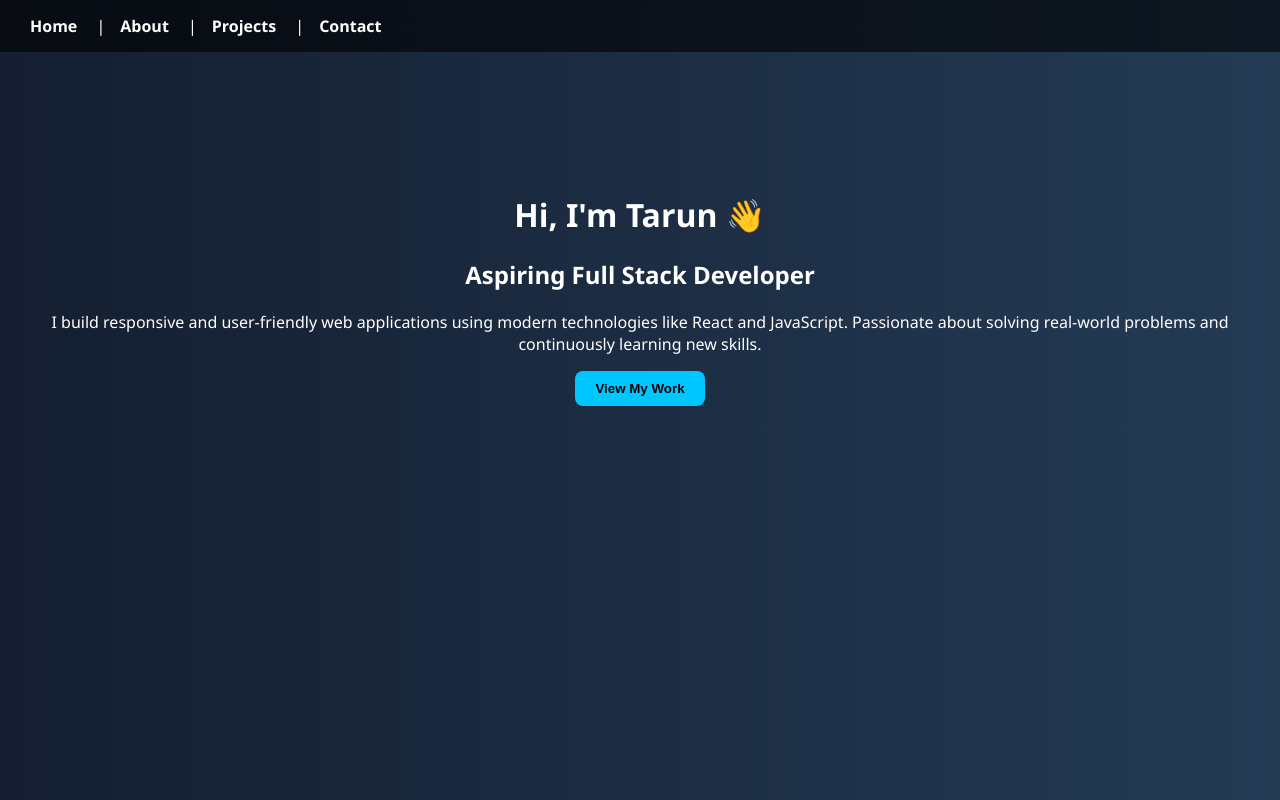
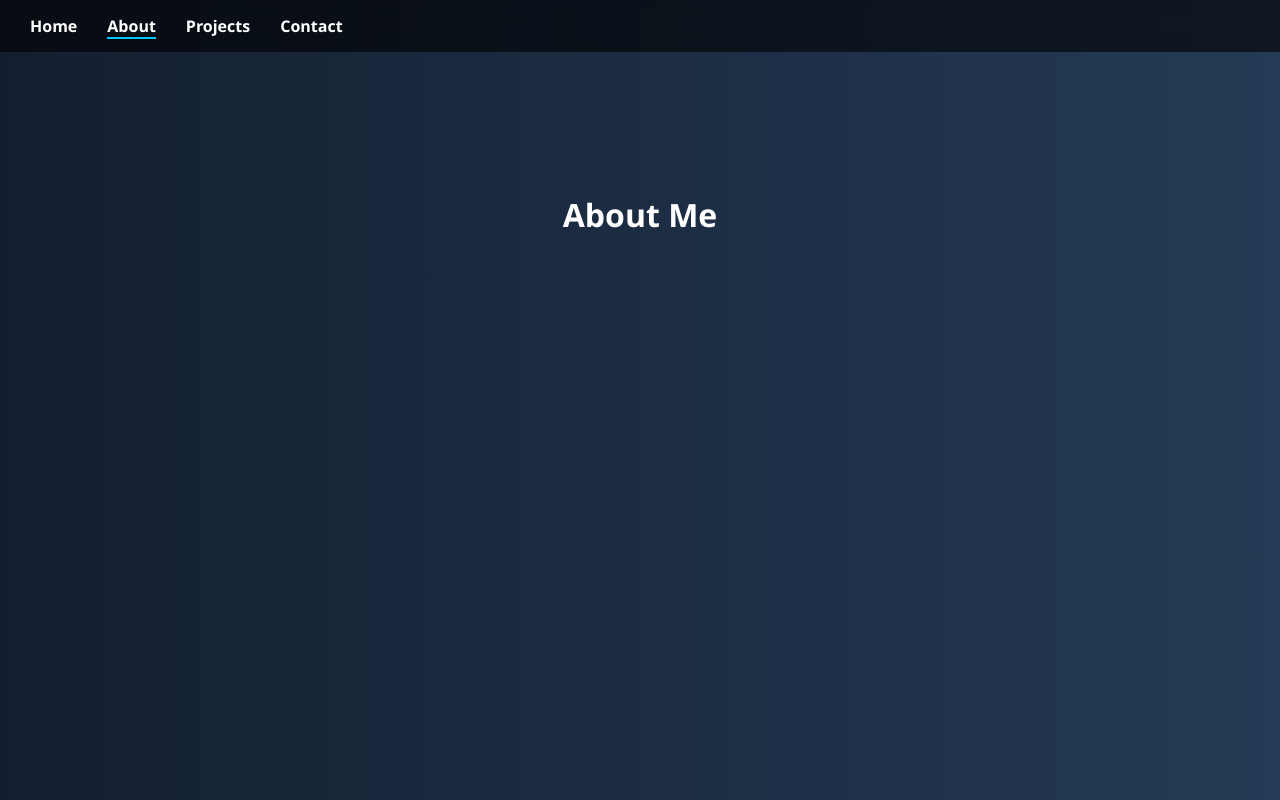
Before and after one commit to Tarun345-ai/My_Portfolio, a React (Create React App) app: page /about in a window 1280 px wide. Built offline with nearby package versions, Linux system fonts and the light colour scheme.

Commit message:
Added page transitions and final UI polish

```diff
--- a/src/App.css
+++ b/src/App.css
@@ -60,3 +60,16 @@ button:hover {
 .project-card:hover {
   transform: scale(1.05);
 }
+nav a.active {
+  border-bottom: 2px solid #00c6ff;
+}
+.projects-container {
+  display: flex;
+  flex-wrap: wrap;
+  justify-content: center;
+  gap: 20px;
+}
+.project-card:hover {
+  transform: scale(1.05);
+  box-shadow: 0 0 20px rgba(0,198,255,0.6);
+}
--- a/src/components/Navbar.js
+++ b/src/components/Navbar.js
@@ -1,12 +1,12 @@
-import { Link } from "react-router-dom";
+import { NavLink } from "react-router-dom";
 
 function Navbar() {
   return (
     <nav>
-      <Link to="/">Home</Link> |
-      <Link to="/about">About</Link> |
-      <Link to="/projects">Projects</Link> |
-      <Link to="/contact">Contact</Link>
+      <NavLink to="/">Home</NavLink>
+      <NavLink to="/about">About</NavLink>
+      <NavLink to="/projects">Projects</NavLink>
+      <NavLink to="/contact">Contact</NavLink>
     </nav>
   );
 }
--- a/src/pages/About.js
+++ b/src/pages/About.js
@@ -1,25 +1,17 @@
-import { useNavigate } from "react-router-dom";
+import { motion } from "framer-motion";
 
-function Home() {
-  const navigate = useNavigate();
-
+function About() {
   return (
-    <div className="home">
-      <h1>Hi, I'm Tarun 👋</h1>
-
-      <h2>Aspiring Full Stack Developer</h2>
-
-      <p>
-        I build responsive and user-friendly web applications using modern
-        technologies like React and JavaScript. Passionate about solving
-        real-world problems and continuously learning new skills.
-      </p>
-
-      <button onClick={() => navigate("/projects")}>
-        View My Work
-      </button>
-    </div>
+    <motion.div
+      className="about"
+      initial={{ opacity: 0 }}
+      animate={{ opacity: 1 }}
+      transition={{ duration: 0.5 }}
+    >
+      <h1>About Me</h1>
+      {/* your content */}
+    </motion.div>
   );
 }
 
-export default Home;
+export default About;
--- a/src/pages/Contact.js
+++ b/src/pages/Contact.js
@@ -1,7 +1,14 @@
+import { motion } from "framer-motion";
 import resume from "../assets/Resume (2).pdf";
+
 function Contact() {
   return (
-    <div className="contact">
+    <motion.div
+      className="contact"
+      initial={{ opacity: 0 }}
+      animate={{ opacity: 1 }}
+      transition={{ duration: 0.5 }}
+    >
       <h1>Contact Me</h1>
 
       <p>Email: tarun@example.com</p>
@@ -19,10 +26,11 @@ function Contact() {
           Visit Profile
         </a>
       </p>
+
       <a href={resume} download>
         <button>Download Resume</button>
       </a>
-    </div>
+    </motion.div>
   );
 }
 
--- a/src/pages/Home.js
+++ b/src/pages/Home.js
@@ -9,13 +9,15 @@ function Home() {
       className="home"
       initial={{ opacity: 0, y: 50 }}
       animate={{ opacity: 1, y: 0 }}
-      transition={{ duration: 1 }}
+      transition={{ duration: 0.8 }}
     >
       <h1>Hi, I'm Tarun 👋</h1>
+
       <h2>Aspiring Full Stack Developer</h2>
 
       <p>
-        I build modern, responsive web applications using React and JavaScript.
+        I build responsive and user-friendly web applications using modern
+        technologies like React and JavaScript.
       </p>
 
       <button onClick={() => navigate("/projects")}>
--- a/src/pages/Projects.js
+++ b/src/pages/Projects.js
@@ -6,6 +6,8 @@ function Projects() {
     <div>
       <h1>My Projects</h1>
 
+      {/* 👇 ADD THIS CONTAINER */}
+      <div className="projects-container">
         {projects.map((project) => (
           <motion.div
             className="project-card"
@@ -23,6 +25,9 @@ function Projects() {
           </motion.div>
         ))}
       </div>
+      {/* 👆 END CONTAINER */}
+
+    </div>
   );
 }
 
```
Lines whose indentation alone changed are shown as unchanged.
